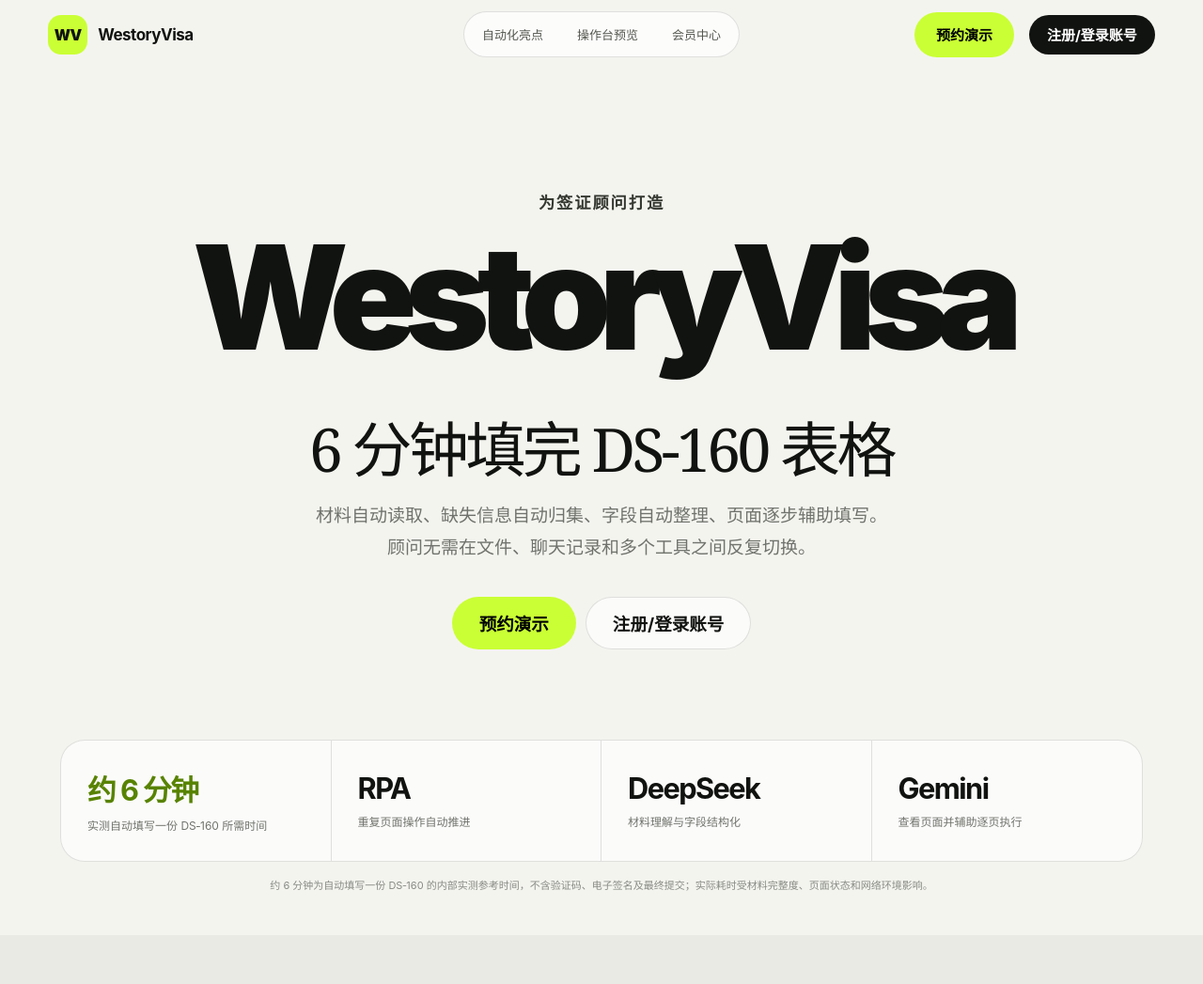
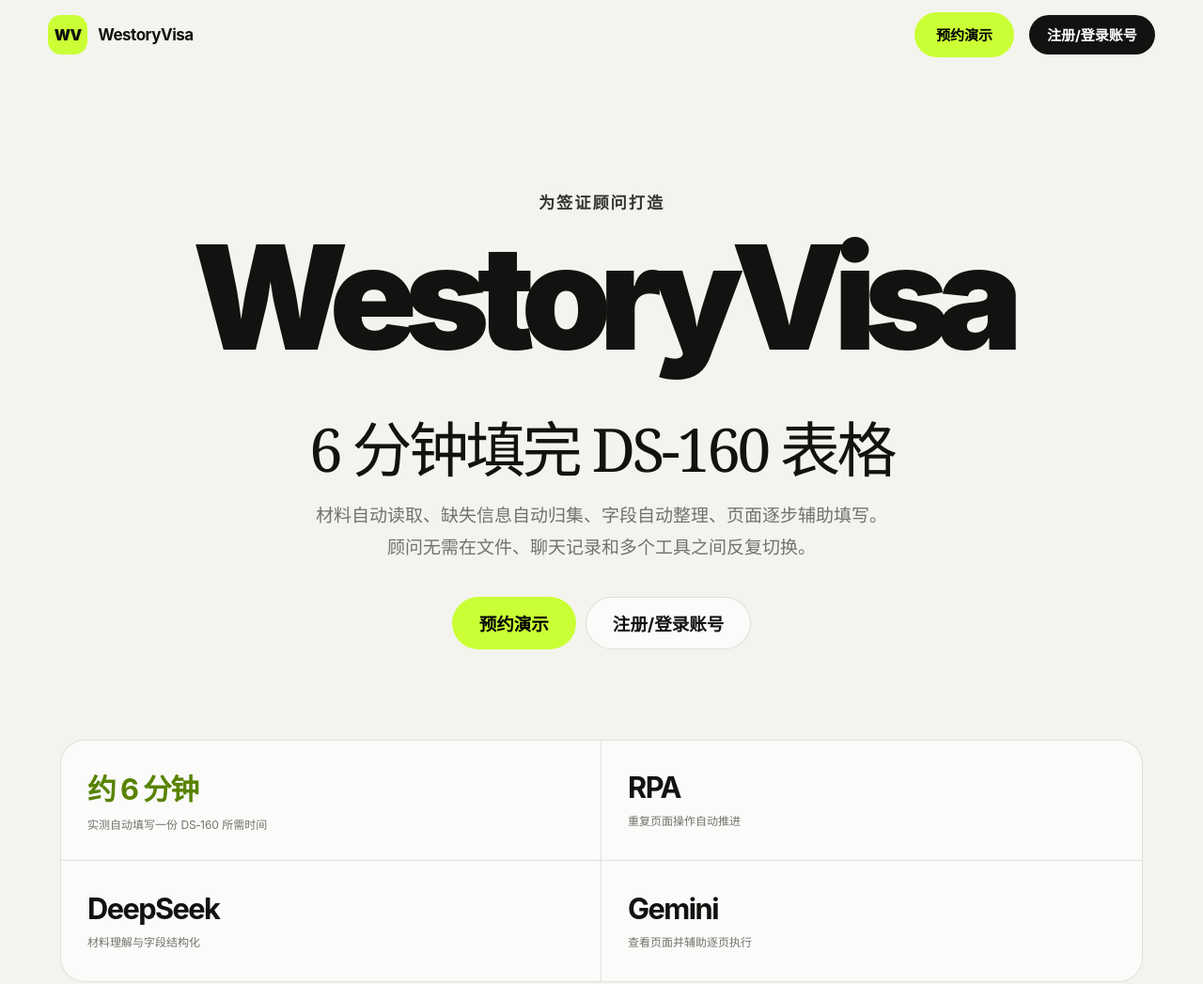
Before and after one commit to yuanguang-ai-lab/westoryvisa, a browser extension: page frontend/product.html in a window 1280 px wide. Shown: the top 1047 px of the page at 94% size. Drawn offline with Linux system fonts and the light colour scheme; no server answers.

Commit message:
Use compact homepage navigation and feature grid

```diff
--- a/frontend/product.css
+++ b/frontend/product.css
@@ -22,7 +22,7 @@ button { cursor: pointer; }
 
 .site-header {
   position: sticky; top: 0; z-index: 50; min-height: 74px; display: grid;
-  grid-template-columns: 1fr auto 1fr; align-items: center; gap: 28px;
+  grid-template-columns: 1fr auto; align-items: center; gap: 28px;
   padding: 12px clamp(20px, 4vw, 64px); border-bottom: 1px solid transparent;
   background: rgba(244, 244, 239, .86); backdrop-filter: blur(20px);
   transition: border-color .2s ease, background .2s ease;
@@ -31,7 +31,7 @@ button { cursor: pointer; }
 .brand { display: inline-flex; align-items: center; gap: 11px; justify-self: start; }
 .brand > span, .demo-brand > span { width: 42px; height: 42px; display: grid; place-items: center; border-radius: 14px; background: var(--accent); font-weight: 900; letter-spacing: -.05em; }
 .brand strong { font-size: 17px; letter-spacing: -.03em; }
-.desktop-nav { display: flex; gap: 8px; padding: 5px; border: 1px solid var(--line); border-radius: 999px; background: rgba(255,255,255,.65); }
+.desktop-nav { display: none; gap: 8px; padding: 5px; border: 1px solid var(--line); border-radius: 999px; background: rgba(255,255,255,.65); }
 .desktop-nav a { padding: 9px 14px; border-radius: 999px; color: #555850; font-size: 13px; }
 .desktop-nav a:hover { color: var(--ink); background: #fff; }
 .header-actions { justify-self: end; display: flex; align-items: center; gap: 16px; }
@@ -58,8 +58,10 @@ button { cursor: pointer; }
 .hero-copy { max-width: 860px; margin: 0; color: var(--muted); font-size: clamp(15px, 1.6vw, 19px); line-height: 1.8; }
 .hero-actions { display: flex; flex-wrap: wrap; justify-content: center; gap: 10px; margin-top: 34px; }
 .hero-actions .button { min-height: 56px; padding-inline: 28px; font-size: clamp(17px, 1.45vw, 19px); }
-.automation-strip { width: min(1180px, 100%); display: grid; grid-template-columns: repeat(4, 1fr); margin-top: clamp(54px, 8vw, 96px); overflow: hidden; border: 1px solid var(--line); border-radius: 26px; background: rgba(255,255,255,.66); }
+.automation-strip { width: min(1180px, 100%); display: grid; grid-template-columns: repeat(2, 1fr); margin-top: clamp(54px, 8vw, 96px); overflow: hidden; border: 1px solid var(--line); border-radius: 26px; background: rgba(255,255,255,.66); }
 .automation-strip article { min-height: 128px; display: flex; flex-direction: column; justify-content: center; gap: 9px; padding: 24px 28px; border-right: 1px solid var(--line); text-align: left; }
+.automation-strip article:nth-child(2) { border-right: 0; }
+.automation-strip article:nth-child(-n+2) { border-bottom: 1px solid var(--line); }
 .automation-strip article:last-child { border-right: 0; }
 .automation-strip strong { font-size: clamp(23px, 2.4vw, 36px); letter-spacing: -.05em; }
 .automation-strip article:first-child strong { color: #588300; }
```
